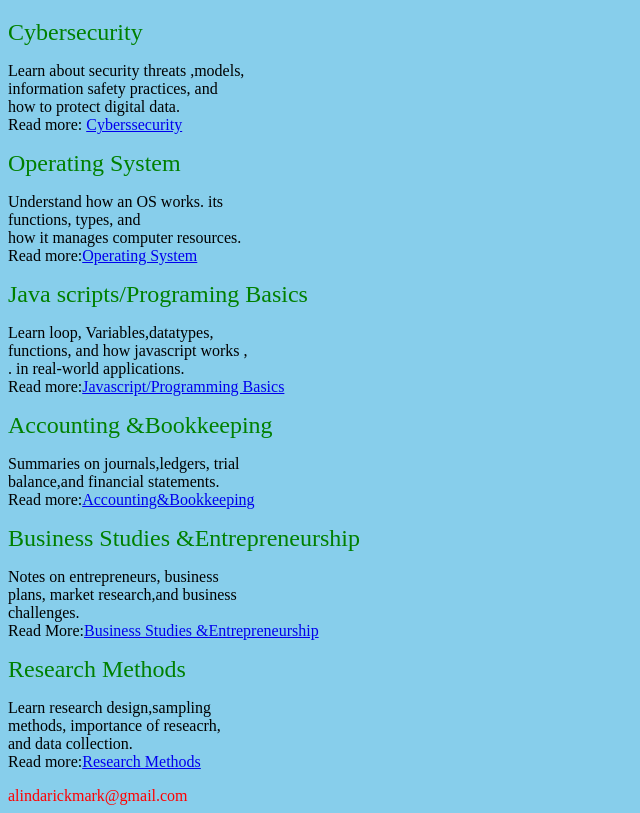
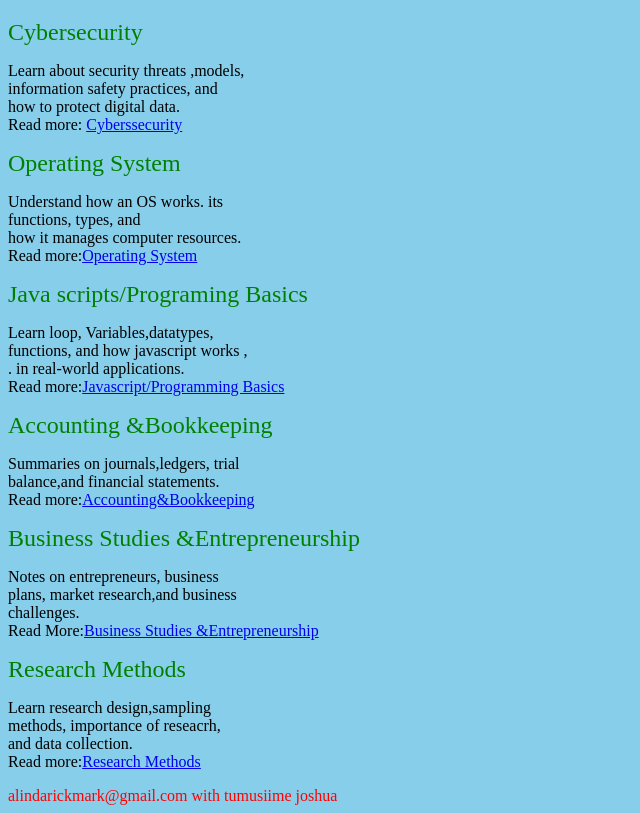
Before and after one commit to desiyeah7/rickmark-website, a plain HTML site: page notes.html in a window 1280 px wide. Shown: the part 162-975 px from the top of the page, without its empty margins (0-640 px from the left). Drawn offline with Linux system fonts and the light colour scheme.

Commit message:
Update notes.html

```diff
--- a/notes.html
+++ b/notes.html
@@ -42,5 +42,6 @@ footer {color:red;}
 
 <p>Learn research design,sampling<br>methods, importance of reseacrh,<br>and data collection.<br>Read more:<a href="reseacrh">Research Methods</a></p>
    </body>
-<footer>alindarickmark@gmail.com</footer>
+<footer>alindarickmark@gmail.com with tumusiime joshua</footer>
+
 </html>
```
